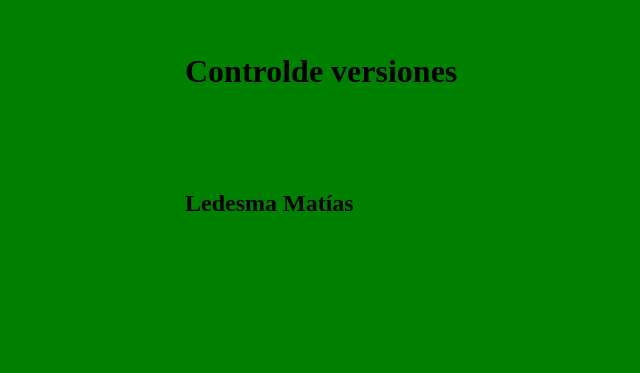
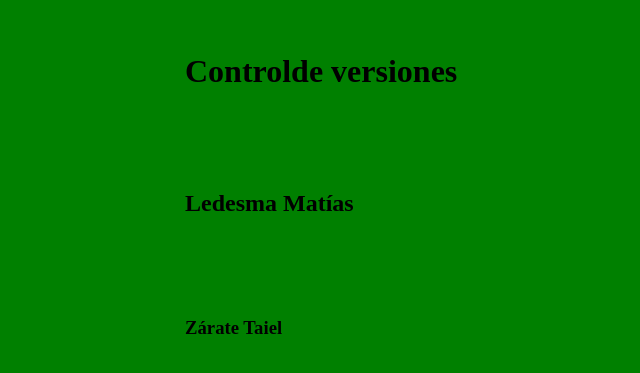
Before and after one commit to afcarazo/TP_SO_i4_101, a plain HTML site: page index.html in a window 1280 px wide. Shown: the part 147-520 px from the top of the page, without its empty margins (115-755 px from the left). Drawn offline with Linux system fonts and the light colour scheme.

Commit message:
Se agrega un h3

```diff
--- a/index.html
+++ b/index.html
@@ -9,5 +9,6 @@
     <body>
         <h1>Controlde versiones</h1>
         <h2>Ledesma Matías</h2>
+        <h3>Zárate Taiel</h3>
     </body>
 </html>
```
